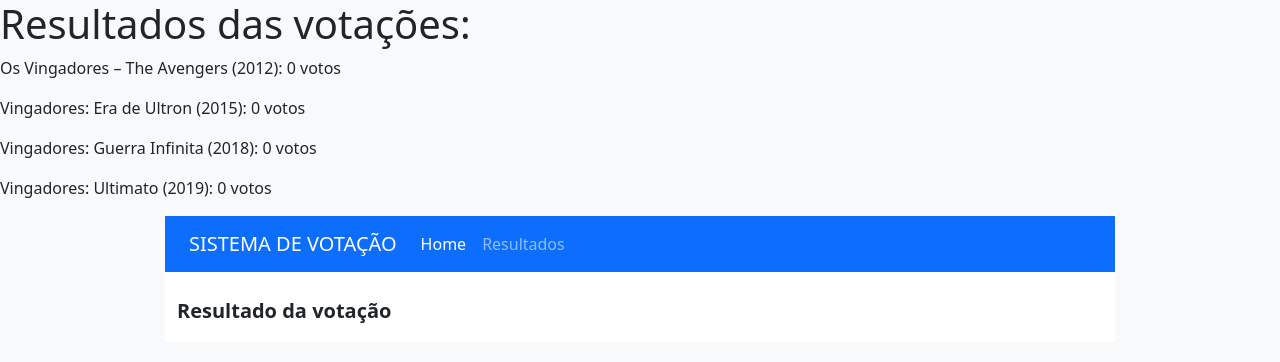
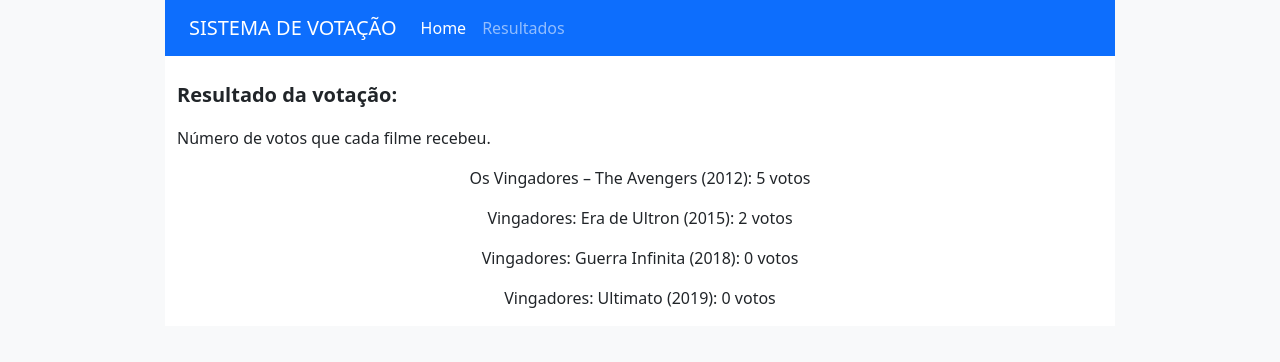
Before and after one commit to stxrkwas/PW-II, a PHP site: page /resultados.php in a window 1280 px wide. Shown: the top 362 px of the page. Run offline with PHP 8.4, Linux system fonts and the light colour scheme.

Commit message:
Finali version, I guess...

```diff
--- /dev/null
+++ b/Sistema de votação/Notes.txt
@@ -0,0 +1 @@
+Caso as coisas estiverem dando errado, e o comando "<?php echo [...]:?>" não estiver funcionando, coloque o código do arquivo php inteiro para exibir o que você quer.
--- a/Sistema de votação/option.txt
+++ b/Sistema de votação/option.txt
@@ -1,4 +1 @@
-{"Os Vingadores – The Avengers (2012)": 0,
-"Vingadores: Era de Ultron (2015)": 0,
-"Vingadores: Guerra Infinita (2018)": 0,
-"Vingadores: Ultimato (2019)": 0}
+{"Os Vingadores \u2013 The Avengers (2012)":5,"Vingadores: Era de Ultron (2015)":2,"Vingadores: Guerra Infinita (2018)":0,"Vingadores: Ultimato (2019)":0}
--- a/Sistema de votação/resultados.php
+++ b/Sistema de votação/resultados.php
@@ -1,40 +1,3 @@
-<?php
-
-    //Verifica o formulário e se foi enviado
-    if($_SERVER["REQUEST_METHOD"] == "POST"){
-
-        //Verifica se a opção escolhida é valida
-        if (isset($_POST["movie"]) && in_array($_POST["movie"], ["Os Vingadores – The Avengers (2012)", "Vingadores: Era de Ultron (2015)", "Vingadores: Guerra Infinita (2018)", "Vingadores: Ultimato (2019)"])) {
-
-            //Lê o arquivo dos votos
-            $option = file_get_contents("option.txt");
-
-            //Converte o conteúdo do arquivo para um array
-            $option = json_decode($option, true);
-
-            //Incremenda o contador da opção escolhida
-            $option[$_POST["option"]] += 1;
-
-            //Salva o array no arquivo de votos
-            file_put_contents("option.txt", json_encode($option));
-        }
-    }
-
-    //Lendo os arquivos de votos
-    $option = file_get_contents("option.txt");
-
-    //Converte o conteúdo do arquivo para um array
-    $option = json_decode($option, true);
-
-    //Exibe os resultados
-    echo "<h1>Resultados das votações: </h1>";
-
-    foreach ($option as $movie => $option){
-        echo "<p>$movie: $option votos</p>";
-    }
-
-?>
-
 <!doctype html>
 <html lang="en">
   <head>
@@ -89,7 +52,45 @@
                 &nbsp;
             </div>
             <div class="col bg-white">
-                <p class="text-start fs-5"><b>Resultado da votação</b></p>
+                <p class="text-start fs-5"><b>Resultado da votação:</b></p>
+                <p class="text-start fs-6">Número de votos que cada filme recebeu.</p>
+                <p class="text-start fs-5>">
+
+                <?php
+
+                    //Verifica o formulário e se foi enviado
+                    if($_SERVER["REQUEST_METHOD"] == "POST"){
+
+                        //Verifica se a opção escolhida é valida
+                        if (isset($_POST["movie"]) && in_array($_POST["movie"], ["Os Vingadores – The Avengers (2012)", "Vingadores: Era de Ultron (2015)", "Vingadores: Guerra Infinita (2018)", "Vingadores: Ultimato (2019)"])) {
+
+                            //Lê o arquivo dos votos
+                            $option = file_get_contents("option.txt");
+
+                            //Converte o conteúdo do arquivo para um array
+                            $option = json_decode($option, true);
+
+                            //Incremenda o contador da opção escolhida
+                            $option[$_POST["movie"]] += 1;
+
+                            //Salva o array no arquivo de votos
+                            file_put_contents("option.txt", json_encode($option));
+                        }
+                    }
+
+                    //Lendo os arquivos de votos
+                    $option = file_get_contents("option.txt");
+
+                    //Converte o conteúdo do arquivo para um array
+                    $option = json_decode($option, true);
+
+                    //Exibe os resultados
+                    foreach ($option as $movie => $option){
+                        echo "<p>$movie: $option votos</p>";
+                    }
+
+                ?>
+                </p>
             </div>
             <div class="col-1">
                 &nbsp;
```
Also changed, not shown: Sistema de votação/system.php (+4 -4 lines).
